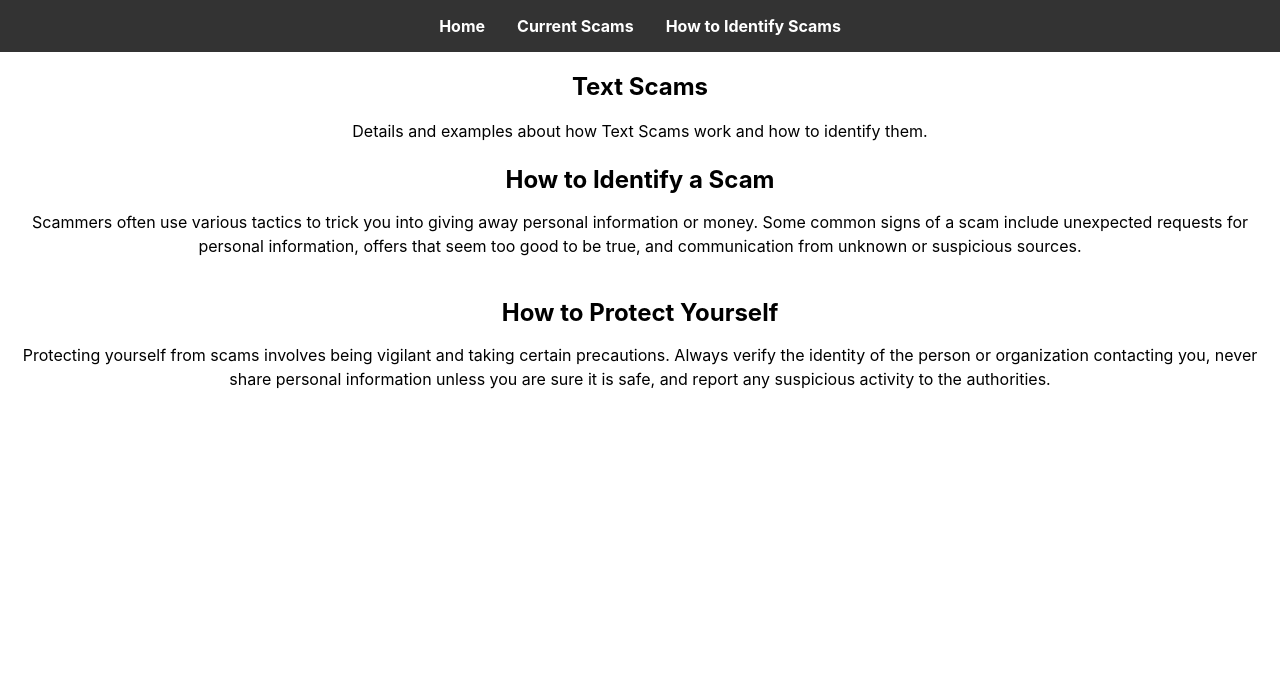
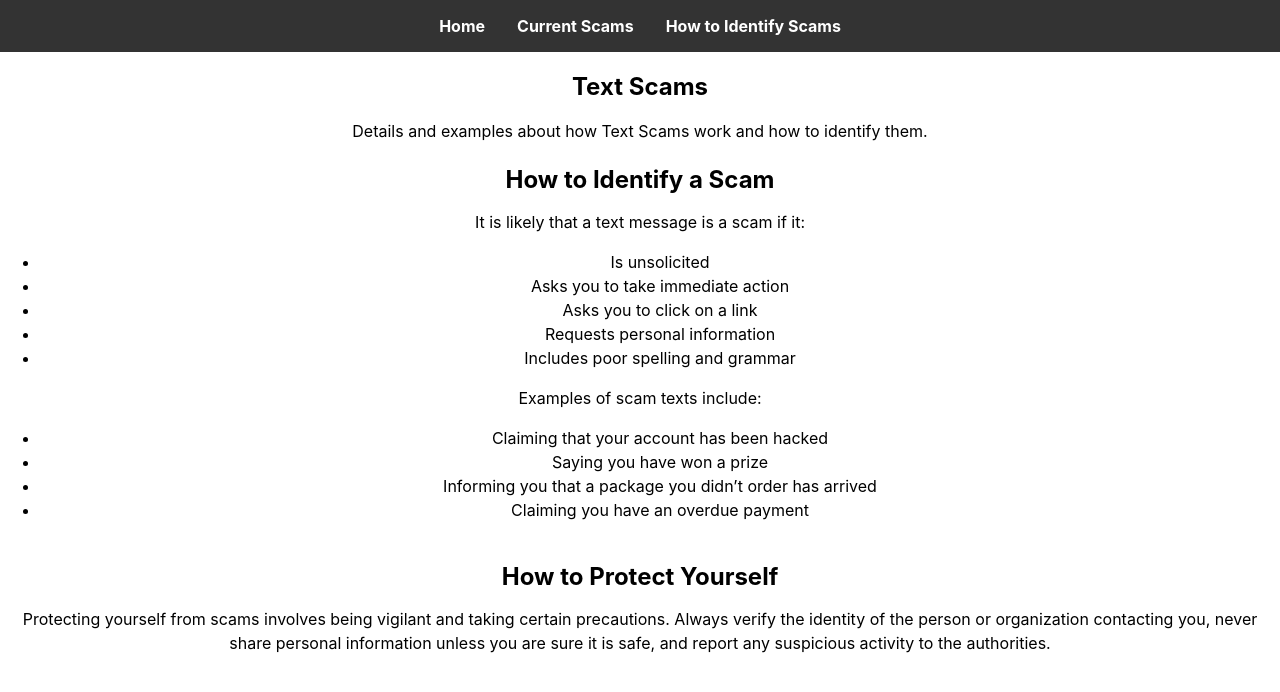
Before and after one commit to YQiZhu/ScamGuard, a React (Create React App) app in the folder scamguard_react/: page /text-scams in a window 1280 px wide. Shown: the top 692 px of the page. Built offline with nearby package versions, Linux system fonts and the light colour scheme.

Commit message:
Added How to Identify Text Scams content

```diff
--- a/scamguard_react/src/IdentifyScams/TextScams.js
+++ b/scamguard_react/src/IdentifyScams/TextScams.js
@@ -11,11 +11,24 @@ function TextScams() {
             <section className="scam-identification">
                 <h3>How to Identify a Scam</h3>
                 <p>
-                    Scammers often use various tactics to trick you into giving away personal information or money.
-                    Some common signs of a scam include unexpected requests for personal information, offers that seem too good to be true,
-                    and communication from unknown or suspicious sources.
+                    It is likely that a text message is a scam if it:
+                    <ul>
+                      <li>Is unsolicited</li>
+                      <li>Asks you to take immediate action</li>
+                      <li>Asks you to click on a link</li>
+                      <li>Requests personal information</li>
+                      <li>Includes poor spelling and grammar</li>
+                    </ul>
                 </p>
-                {/* Add more content or components specific to identifying scams */}
+                <p>
+                   Examples of scam texts include:
+                    <ul>
+                      <li>Claiming that your account has been hacked</li>
+                      <li>Saying you have won a prize</li>
+                      <li>Informing you that a package you didn’t order has arrived</li>
+                      <li>Claiming you have an overdue payment</li>
+                    </ul>
+                </p>
             </section>
 
             {/* How to Protect Yourself Section */}
```
